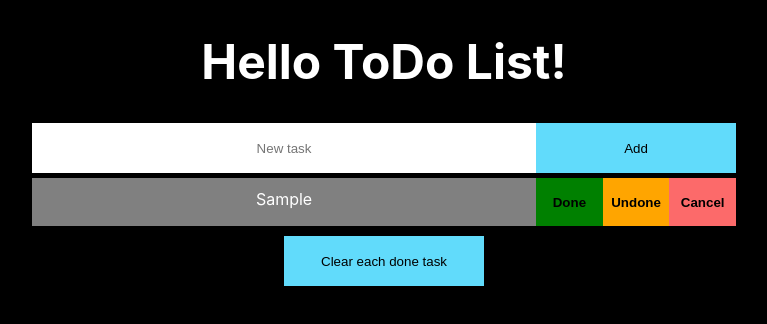
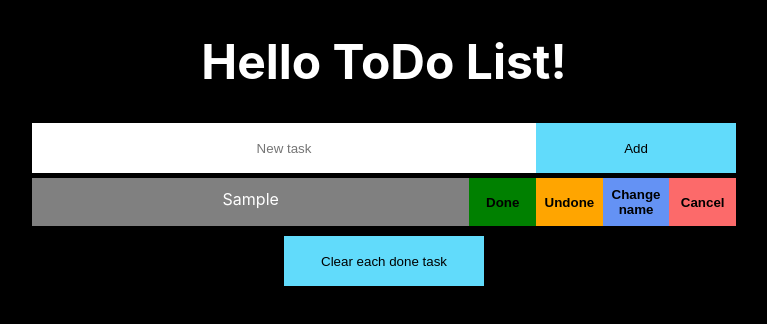
Before and after one commit to zxcvego/basic-react-apps, a React (Create React App) app in the folder basic-react-apps/: page /todo-list in a window 1280 px wide. Both pictures are taken after typing "Sample" into the empty fields and a click on the button "Add". Shown: the top 324 px of the page, without its empty margins (256-1023 px from the left). Built offline with nearby package versions, Linux system fonts and the light colour scheme.

Commit message:
Added change name functionality for ToDo

```diff
--- a/basic-react-apps/src/components/Task.css
+++ b/basic-react-apps/src/components/Task.css
@@ -12,6 +12,7 @@ li button {
 	width: 66.65px;
 	height: 48px;
 	float: right;
+	text-align: center;
 }
 
 .done-button {
@@ -39,8 +40,15 @@ li .task-name {
 
 .done {
 	background-color: green;
+	text-align: center;
 }
 
 .done .task-name {
 	color: black;
 }
+
+.change-name,
+.change-name-button {
+	background-color: rgb(100, 146, 244);
+	font-weight: 600;
+}
--- a/basic-react-apps/src/components/Task.tsx
+++ b/basic-react-apps/src/components/Task.tsx
@@ -2,16 +2,23 @@ import "./Task.css";
 
 interface TaskProps {
 	id: number;
-	taskName: string;
+	taskList: any[];
+	changeNameStatusValue: boolean;
+	changeNameStatusTaskId: number;
 	setTaskList: (taskList: any[]) => void;
-	taskList: any[];
+	setChangeNameStatus: (changeNameStatus: {
+		taskId: number;
+		value: boolean;
+	}) => void;
 }
 
 export default function Task({
+	id,
 	taskList,
-	id,
+	changeNameStatusValue,
+	changeNameStatusTaskId,
 	setTaskList,
-	taskName,
+	setChangeNameStatus,
 }: TaskProps) {
 	const changeTaskStatus = (status: boolean) => {
 		const tempTaskList = JSON.parse(JSON.stringify(taskList));
@@ -22,14 +29,48 @@ export default function Task({
 	};
 
 	const removeTask = () => {
-		setTaskList(taskList.filter((_task: any, i: number) => i !== id));
+		changeNameStatusValue
+			? alert("Confirm modifying task name!")
+			: setTaskList(taskList.filter((_task: any, i: number) => i !== id));
+	};
+
+	const initializeChangeTaskName = () => {
+		if (!changeNameStatusValue) {
+			setChangeNameStatus({ taskId: id, value: true });
+			taskList[id].nameChanging = true;
+		}
+	};
+
+	const resetChangeTaskName = () => {
+		if (changeNameStatusValue && changeNameStatusTaskId === id) {
+			setChangeNameStatus({ taskId: 0, value: false });
+			taskList[id].nameChanging = false;
+		} else alert("You are already changing a task.");
 	};
 
 	return (
-		<li className={taskList[id].isTaskCompleted ? "done" : ""}>
-			<span className="task-name">{taskName}</span>
+		<li
+			className={
+				taskList[id].nameChanging
+					? "change-name"
+					: taskList[id].isTaskCompleted
+					? "done"
+					: ""
+			}
+		>
+			<span className="task-name">{taskList[id].name}</span>
 			<button className="cancel-button" onClick={removeTask}>
 				Cancel
+			</button>
+			<button
+				className="change-name-button"
+				onClick={
+					!changeNameStatusValue
+						? initializeChangeTaskName
+						: resetChangeTaskName
+				}
+			>
+				{!changeNameStatusValue ? "Change name" : "Do not change"}
 			</button>
 			<button className="undone-button" onClick={() => changeTaskStatus(false)}>
 				Undone
--- a/basic-react-apps/src/pages/ToDo.tsx
+++ b/basic-react-apps/src/pages/ToDo.tsx
@@ -8,6 +8,12 @@ import ClearDoneTasks from "../components/ClearDoneTasks";
 interface TaskInterface {
 	name: string;
 	isTaskCompleted: boolean;
+	nameChanging: boolean;
+}
+
+interface ChangeTaskName {
+	taskId: number;
+	value: boolean;
 }
 
 const LOCAL_STORAGE_TASKLIST = "tasks";
@@ -16,6 +22,10 @@ export default function ToDo() {
 	const [taskList, setTaskList] = useState<TaskInterface[]>(() => {
 		const data = window.localStorage.getItem(LOCAL_STORAGE_TASKLIST);
 		return !!data ? JSON.parse(data) : [];
+	});
+	const [changeNameStatus, setChangeNameStatus] = useState<ChangeTaskName>({
+		taskId: 0,
+		value: false,
 	});
 
 	const inputTask = useInput("");
@@ -44,8 +54,21 @@ export default function ToDo() {
 		}
 	};
 
-	const handleInputChange = (e: React.ChangeEvent<HTMLInputElement>) =>
-		inputTask.setValue(e.target.value);
+	const changeName = () => {
+		if (inputTask.value.length <= 0) {
+			alert("Task name is too short!");
+		} else if (checkIfTaskExists(inputTask.value)) {
+			alert("Task already exists!");
+			taskList[changeNameStatus.taskId].nameChanging = false;
+			setChangeNameStatus({ taskId: 0, value: false });
+			inputTask.setValue("");
+		} else {
+			taskList[changeNameStatus.taskId].name = inputTask.value;
+			taskList[changeNameStatus.taskId].nameChanging = false;
+			setChangeNameStatus({ taskId: 0, value: false });
+			inputTask.setValue("");
+		}
+	};
 
 	return (
 		<>
@@ -55,31 +78,41 @@ export default function ToDo() {
 			<article className="functional-task-menu">
 				<input
 					type="text"
-					placeholder="New task"
-					onChange={handleInputChange}
+					placeholder={
+						changeNameStatus.value ? "Changing task name..." : "New task"
+					}
+					onChange={inputTask.onChange}
 					value={inputTask.value}
 					required
 				/>
 				<button
 					onClick={() =>
-						addTask({ name: inputTask.value, isTaskCompleted: false })
+						changeNameStatus.value
+							? changeName()
+							: addTask({
+									name: inputTask.value,
+									isTaskCompleted: false,
+									nameChanging: false,
+							  })
 					}
 				>
-					Add
+					{changeNameStatus.value ? "Change" : "Add"}
 				</button>
 			</article>
 			<article className="task-list">
-				{taskList.map((singleTask, i) => (
+				{taskList.map((_singleTask, i) => (
 					<Task
 						key={i}
 						id={i}
-						taskName={taskList[i].name}
+						taskList={taskList}
 						setTaskList={setTaskList}
-						taskList={taskList}
+						changeNameStatusValue={changeNameStatus.value}
+						changeNameStatusTaskId={changeNameStatus.taskId}
+						setChangeNameStatus={setChangeNameStatus}
 					></Task>
 				))}
 
-				{taskList.length > 0 ? (
+				{taskList.length > 0 && !changeNameStatus.value ? (
 					<ClearDoneTasks setTaskList={setTaskList} taskList={taskList} />
 				) : null}
 			</article>
```
